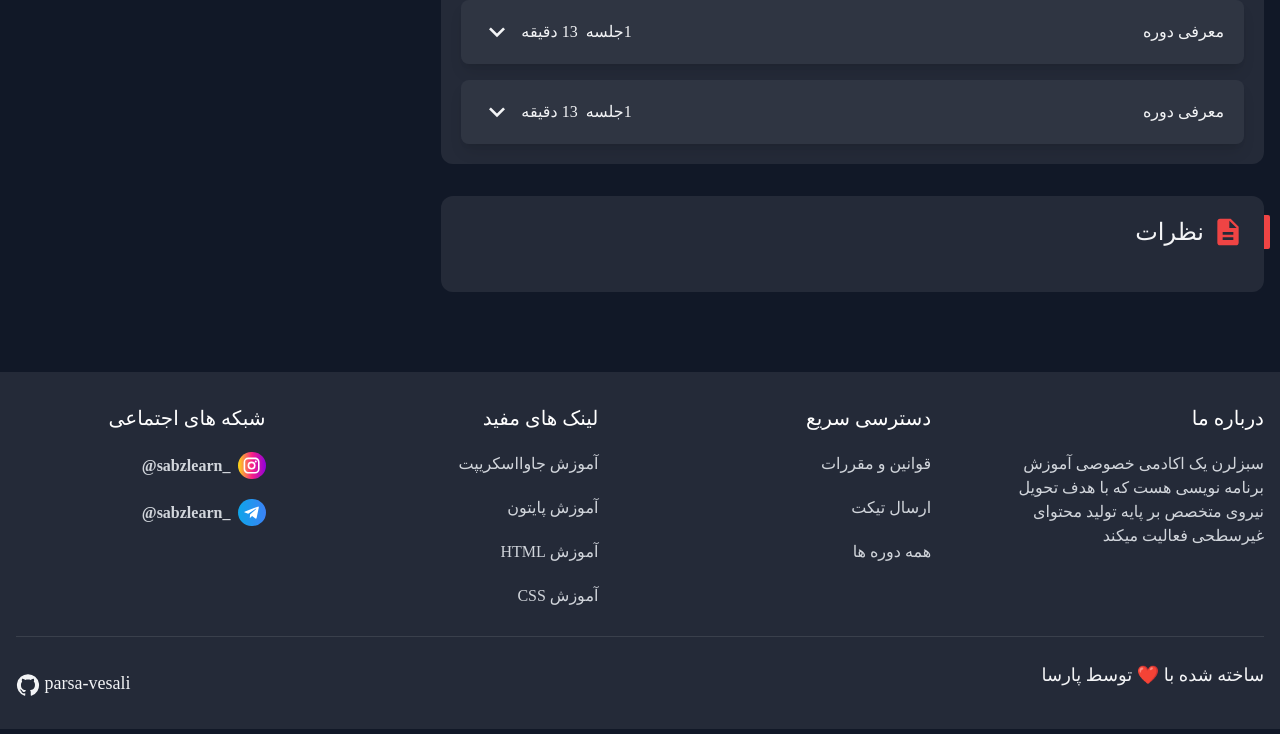
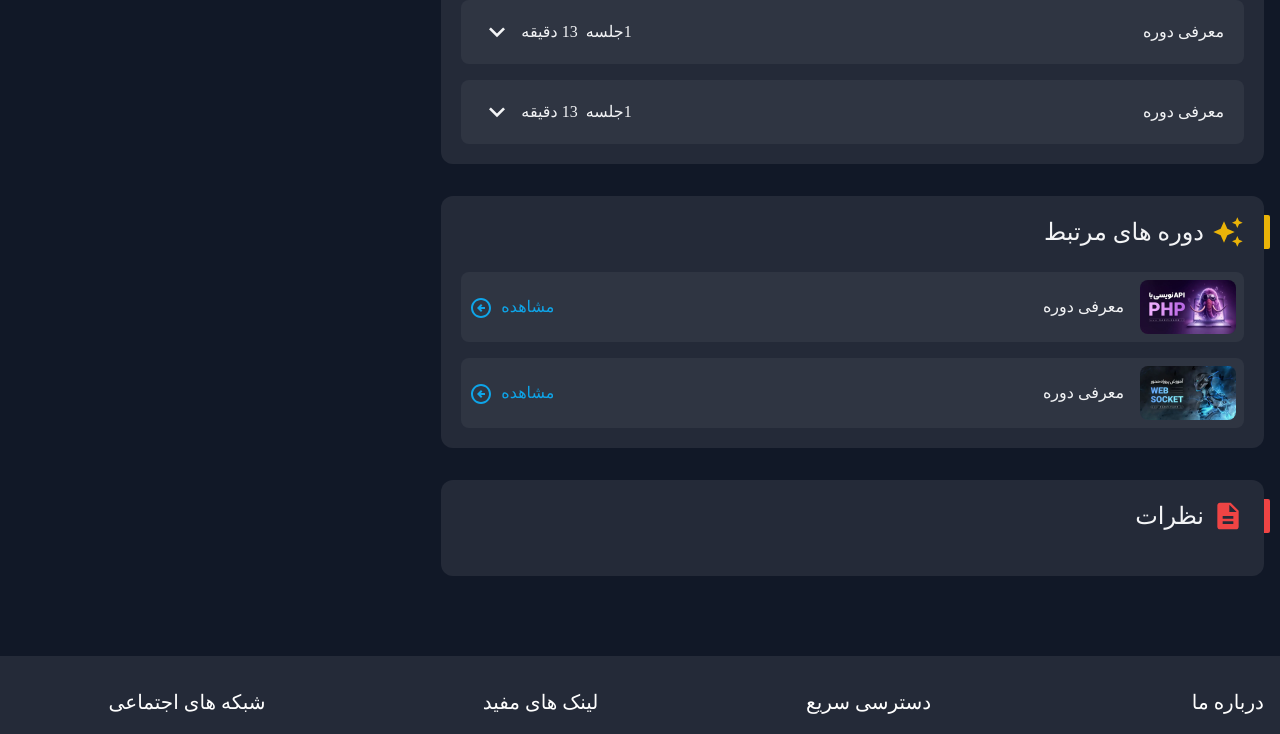
Before and after one commit to parsa-vesali/sabzlearn, a React (Vite) app: page /main-course/1 in a window 1280 px wide. Shown: the part 2347-3081 px from the top of the page. Built offline with nearby package versions, Linux system fonts and the light colour scheme; a web font is replaced by a local one.

Commit message:
the project updated

```diff
--- a/src/Components/Accordion.jsx
+++ b/src/Components/Accordion.jsx
@@ -14,9 +14,9 @@ export default function Accordion() {
 
 
     return (
-        <div className='relative shadow-lg rounded-lg cursor-pointer overflow-hidden transition-all mt-4 ' >
+        <div className='relative  rounded-lg cursor-pointer overflow-hidden transition-all mt-4 ' >
             {/* Accordion title */}
-            <div onClick={showAccordion} className={`flex items-center justify-between  transition-colors ${isShowAccordion ? 'bg-green-500' : 'dark:bg-dark-500 '} px-5 py-4 `} >
+            <div onClick={showAccordion} className={`flex items-center justify-between  transition-colors ${isShowAccordion ? 'bg-green-500' : ' bg-gray-100 dark:bg-dark-500 '} px-5 py-4 `} >
                 <h2>معرفی دوره</h2>
                 <div className="flex items-center gap-x-2">
                     <p>1جلسه</p>
@@ -28,10 +28,10 @@ export default function Accordion() {
             </div>
 
             {/* Accordion body */}
-            <div className={`${isShowAccordion ? 'flex' : 'hidden'} flex-col  dark:bg-dark-500 `}>
+            <div className={`${isShowAccordion ? 'flex' : 'hidden'} flex-col   dark:bg-dark-500 `}>
                 <div className="flex items-center justify-between px-5 py-4 border-b border-gray-100/10">
                     <div className="flex items-center gap-x-2">
-                        <span className='w-8 h-8 bg-dark-300 flex items-center justify-center rounded-md'>1</span>
+                        <span className='w-8 h-8 bg-gray-300 dark:bg-dark-300 flex items-center justify-center rounded-md'>1</span>
                         <h1 className="line-clamp-1">معرفی فصل - نحوه توسعه پروژه</h1>
                     </div>
                     <div className="flex items-center gap-x-2">
@@ -43,7 +43,7 @@ export default function Accordion() {
                 </div>
                 <div className="flex items-center justify-between px-5 py-4">
                     <div className="flex items-center gap-x-2">
-                        <span className='w-8 h-8 bg-dark-300 flex items-center justify-center rounded-md'>2</span>
+                        <span className='w-8 h-8 bg-gray-300 dark:bg-dark-300 flex items-center justify-center rounded-md'>2</span>
                         <h1 className="line-clamp-1">چه فیچر های جدیدی رو تو پروژه دیوار یاد می‌گیریم</h1>
                     </div>
                     <div className="flex items-center gap-x-2">
--- a/src/Pages/MainCourse.jsx
+++ b/src/Pages/MainCourse.jsx
@@ -24,7 +24,8 @@ import ForumIcon from '@mui/icons-material/Forum';
 import ChatBubbleOutlineOutlinedIcon from '@mui/icons-material/ChatBubbleOutlineOutlined';
 import CourseInfoBox from '../Components/CourseInfoBox';
 import Accordion from '../Components/Accordion';
-
+import KeyboardArrowDownIcon from '@mui/icons-material/KeyboardArrowDown';
+import ArrowCircleLeftOutlinedIcon from '@mui/icons-material/ArrowCircleLeftOutlined';
 
 export default function MainCourse() {
     let params = useParams();
@@ -136,8 +137,49 @@ export default function MainCourse() {
                             <Accordion />
                         </div>
 
+                        {/* related course */}
+                        <div className="bg-white dark:bg-dark-700 rounded-xl p-4 sm:p-5 mt-8">
+                            <div className="flex items-center gap-x-2 mb-5 sm:mb-6 relative">
+                                <h2 className=' font-Dana-Bold text-2xl flex items-center gap-x-2'>
+                                    <AutoAwesomeIcon className=' text-yellow-500' style={{ fontSize: '2rem' }} />
+                                    دوره های مرتبط
+                                </h2>
+                                <span className="absolute -right-6 sm:-right-[26px] block w-1.5 h-[34px] md:h-9.5 bg-yellow-500 rounded-r-sm "></span>
+                            </div>
+                            {/* related course box */}
+                            <div className='relative rounded-lg cursor-pointer overflow-hidden transition-all mt-4 ' >
+                                {/* Accordion title */}
+                                <div className={`flex items-center justify-between  transition-colors bg-gray-100 dark:bg-dark-500 px-2 py-2 `} >
+                                    <div className="flex items-center gap-x-4">
+                                        <img className='w-24 rounded-lg' src="../images/courses/php-1.webp" alt="related course " />
+                                        <h2>معرفی دوره</h2>
+                                    </div>
+                                    <div className="flex items-center gap-x-2 child:text-sky-500">
+                                        <p>مشاهده</p>
+                                        <span>
+                                            <ArrowCircleLeftOutlinedIcon />
+                                        </span>
+                                    </div>
+                                </div>
+                            </div>
+                            <div className='relative rounded-lg cursor-pointer overflow-hidden transition-all mt-4 ' >
+                                {/* Accordion title */}
+                                <div className={`flex items-center justify-between  transition-colors bg-gray-100 dark:bg-dark-500 px-2 py-2 `} >
+                                    <div className="flex items-center gap-x-4">
+                                        <img className='w-24 rounded-lg' src="./../images/courses/websocket.webp" alt="related course " />
+                                        <h2>معرفی دوره</h2>
+                                    </div>
+                                    <div className="flex items-center gap-x-2 child:text-sky-500">
+                                        <p>مشاهده</p>
+                                        <span>
+                                            <ArrowCircleLeftOutlinedIcon />
+                                        </span>
+                                    </div>
+                                </div>
+                            </div>
+                        </div>
                         {/* Course comments */}
-                        <div className="bg-white dark:bg-dark-700 rounded-xl p-4 sm:p-5 mt-8">
+                        <div className="bg dark:bg-dark-700 rounded-xl p-4 sm:p-5 mt-8">
                             <div className="flex items-center gap-x-2 mb-5 sm:mb-6 relative">
                                 <h2 className=' font-Dana-Bold text-2xl flex items-center gap-x-2'>
                                     <DescriptionIcon className=' text-red-500' style={{ fontSize: '2rem' }} />
```
